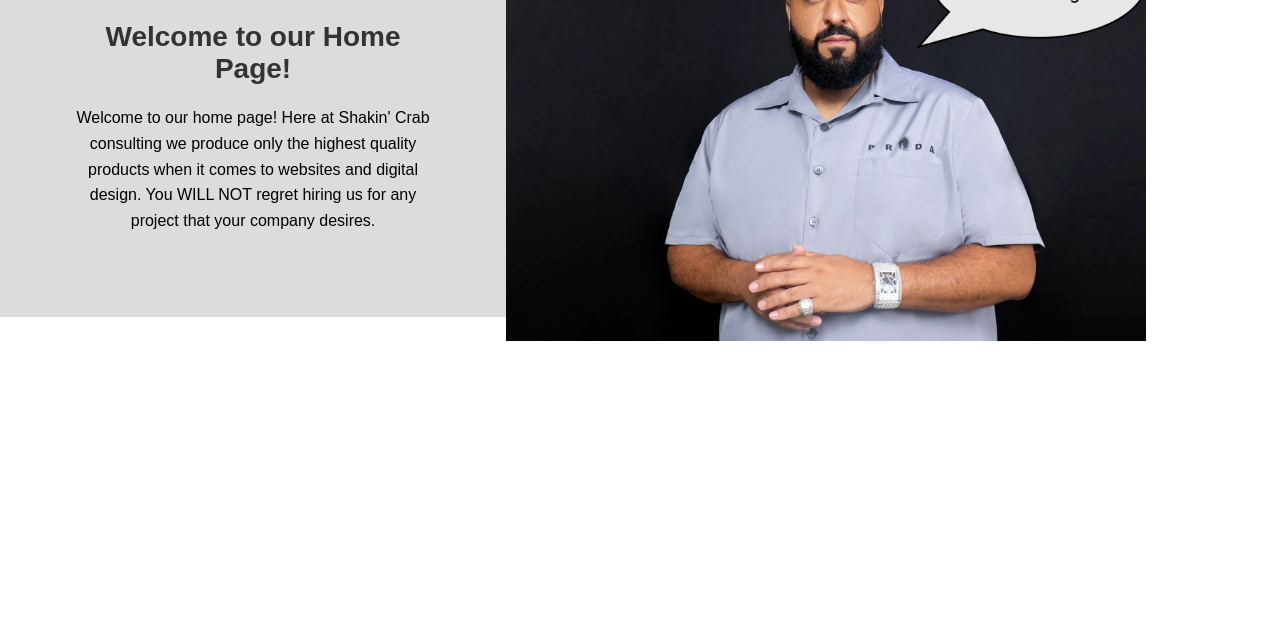
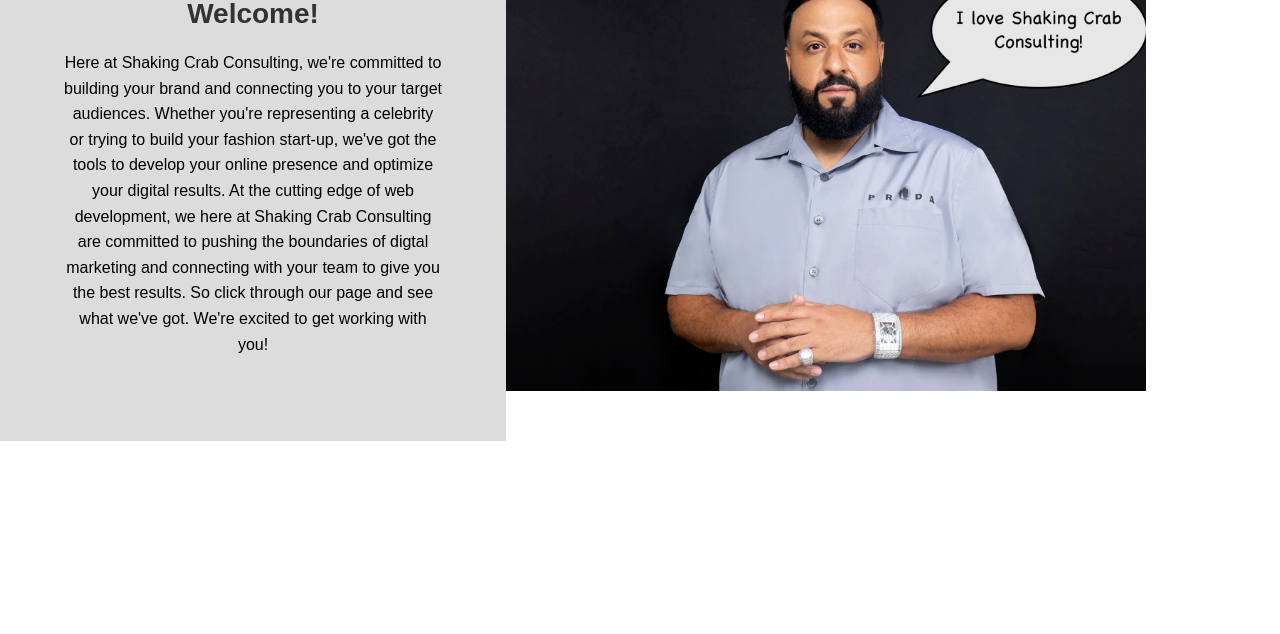
Before and after one commit to palmerokai/COM214BusinessCase, a plain HTML site: page index.html in a window 1280 px wide. Shown: the part 166-800 px from the top of the page. Drawn offline with Linux system fonts and the light colour scheme.

Commit message:
blurb
blurb

```diff
--- a/index.html
+++ b/index.html
@@ -26,8 +26,11 @@
 
     <div class="container"  style="width: 55%; height: 100%;">
       <main>
-        <h2>Welcome to our Home Page!</h2>
-        <p>Welcome to our home page! Here at Shakin' Crab consulting we produce only the highest quality products when it comes to websites and digital design. You WILL NOT regret hiring us for any project that your company desires. </p>
+        <h2>Welcome!</h2>
+        <p>Here at Shaking Crab Consulting, we're committed to building your brand and connecting you to your target audiences.
+          Whether you're representing a celebrity or trying to build your fashion start-up, we've got the tools to develop your online presence
+        and optimize your digital results. At the cutting edge of web development, we here at Shaking Crab Consulting are committed to pushing the boundaries of
+      digtal marketing and connecting with your team to give you the best results. So click through our page and see what we've got. We're excited to get working with you! </p>
       </main>
     </div>
 
```
